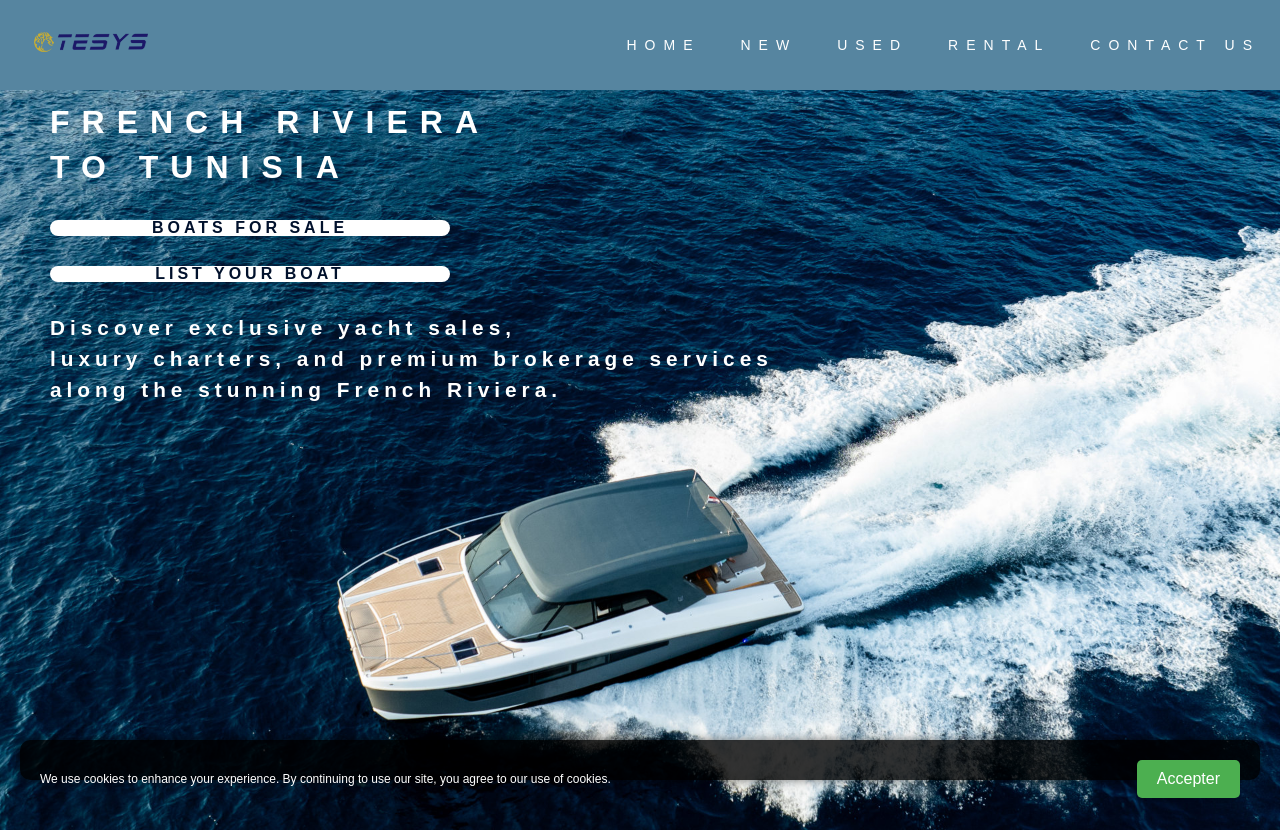
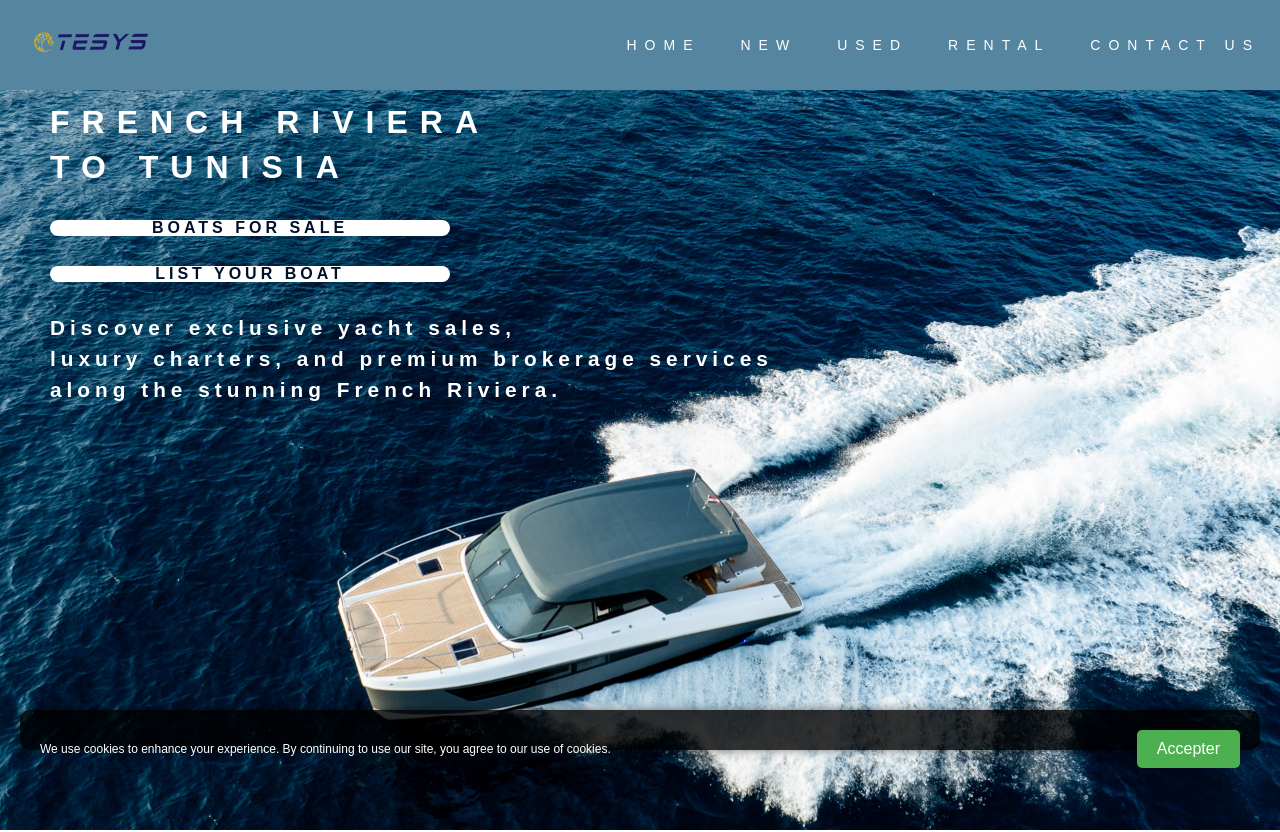
Before and after one commit to JC971/azizYacht, a React (Vite) app: page / in a window 1280 px wide. Shown: the top 832 px of the page. Built offline with nearby package versions, Linux system fonts and the light colour scheme.

Commit message:
new site

```diff
--- a/src/pages/Home.tsx
+++ b/src/pages/Home.tsx
@@ -6,7 +6,6 @@ import Caroussel from '../components/Caroussel';
 import { makays } from  "../components/Data"
 import Makay from '../components/makay';
 import UsedBoats from './usedBoats';
-
 
 
 function Home() {
--- a/styles/popup.css
+++ b/styles/popup.css
@@ -1,6 +1,6 @@
 .cookie-popup {
   position: fixed;
-  bottom: 20px;
+  bottom: 50px;
   left: 20px;
   right: 20px;
   background-color: rgba(0, 0, 0, 0.8);
```
Also changed, not shown: src/components/ContentContact.tsx (deleted, +0 -13 lines), src/components/sliderMakay.css (deleted).
